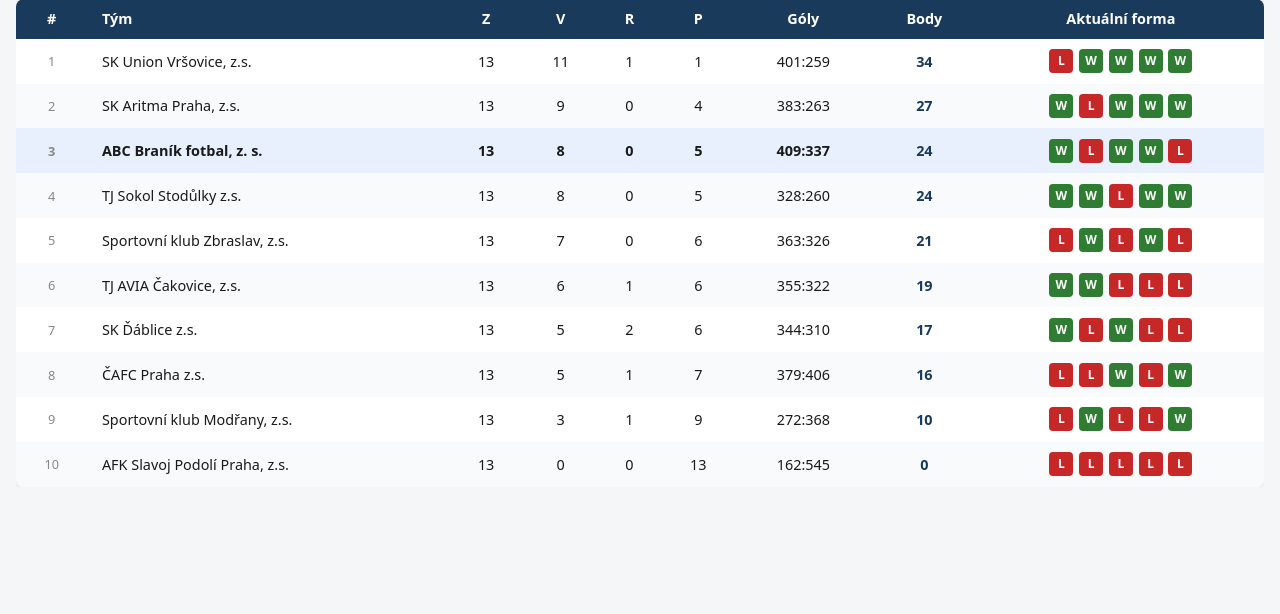
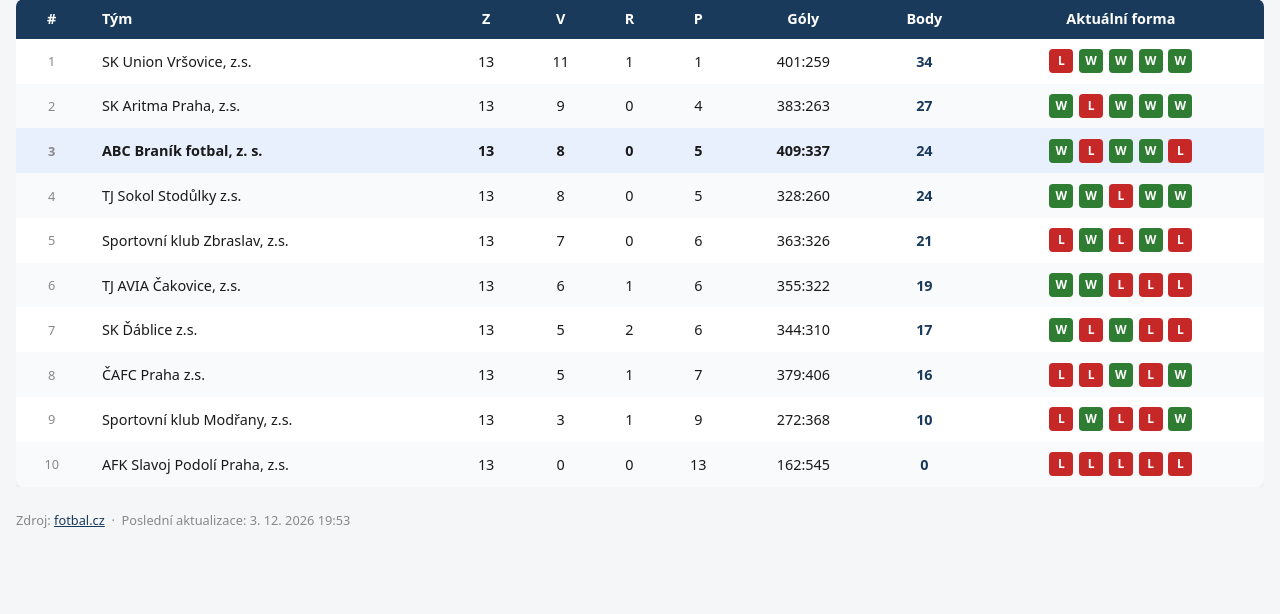
Before and after one commit to 212444970/J-Novotneho-II-2017, a Flask app: page / in a window 1280 px wide. Shown: the part 111-725 px from the top of the page. Run offline with Flask 3, Linux system fonts and the light colour scheme; data comes from the database, SQL or seed files in the repository.

Commit message:
Add source link and last update timestamp

```diff
--- a/app.py
+++ b/app.py
@@ -1,15 +1,21 @@
+import os
+from datetime import datetime
 from flask import Flask, render_template
-from db import init_db
+from db import init_db, DB_PATH
 from table import build_standings
 
 app = Flask(__name__)
+
+SOURCE_URL = "https://www.fotbal.cz/souteze/turnaje/hlavni/27aa1eb4-07e1-4f73-a513-b470cc36b878"
 
 
 @app.route("/")
 def index():
     init_db()
     rows = build_standings()
-    return render_template("index.html", rows=rows)
+    mtime = os.path.getmtime(DB_PATH)
+    updated = datetime.fromtimestamp(mtime).strftime("%-d. %-m. %Y %H:%M")
+    return render_template("index.html", rows=rows, source_url=SOURCE_URL, updated=updated)
 
 
 if __name__ == "__main__":
--- a/templates/index.html
+++ b/templates/index.html
@@ -160,5 +160,10 @@
     </table>
   </div>
 
+  <p style="margin-top:1.5rem; font-size:0.8rem; color:#888;">
+    Zdroj: <a href="{{ source_url }}" target="_blank" style="color:#1a3a5c;">fotbal.cz</a>
+    &nbsp;·&nbsp; Poslední aktualizace: {{ updated }}
+  </p>
+
 </body>
 </html>
```
